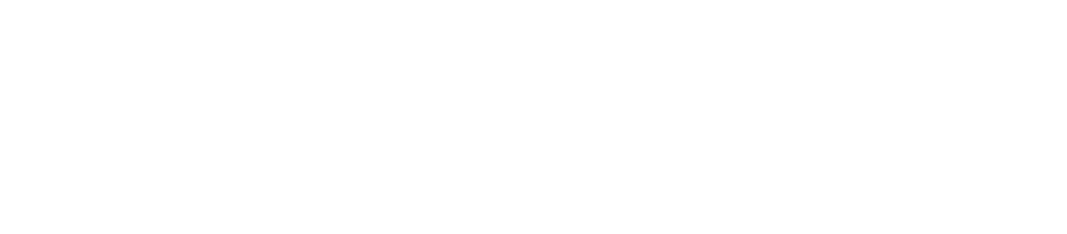
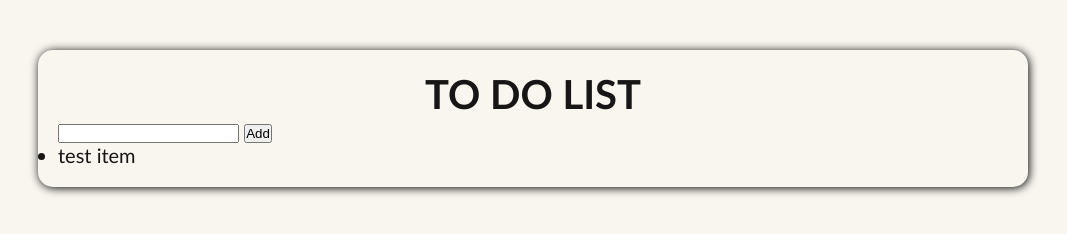
Before and after one commit to Chloe-O/todo-list, a plain HTML site: page index.html in a window 1280 px wide. Shown: the whole page, without its empty margins (107-1174 px from the left). Drawn offline with Linux system fonts and the light colour scheme.

Commit message:
adding basic styling

```diff
--- a/index.html
+++ b/index.html
@@ -7,6 +7,16 @@
     <link rel="stylesheet" href="/style.css" />
   </head>
   <body>
+    <div class="to-do-list-container">
+      <h1>To do list</h1>
+      <form action="">
+        <input type="text" id="listInput">
+        <input type="submit" value="Add" id="listAdd">
+      </form>
+      <ul id="list">
+        <li>test item</li>
+      </ul>
+    </div>
     <script src="/app.js"></script>
   </body>
 </html>
--- a/style.scss
+++ b/style.scss
@@ -1,3 +1,37 @@
+$black: #171515;
+$beige: #6f5b3e;
+$cream: #f9f6f0;
 
+* {
+  padding: 0;
+  margin: 0;
+  box-sizing: border-box;
+}
+
+html {
+  height: 100%;
+  font-size: 20px;
+}
+
+body {
+  height: 100%;
+  background: $cream;
+  color: $black;
+  font-family: "Gill Sans", "Gill Sans MT", Calibri, "Trebuchet MS", sans-serif;
+}
+
+.to-do-list-container {
+  box-shadow: 1px 1px 10px #000;
+  margin: 50px auto;
+  border-radius: 15px;
+  padding: 1em;
+  max-width: 990px;
+
+  h1 {
+    text-align: center;
+    text-transform: uppercase;
+    font-size: 2rem;
+  }
+}
 
 /*# sourceMappingURL=style.scss.map */
```
Also changed, not shown: style.css, 1 other file.
